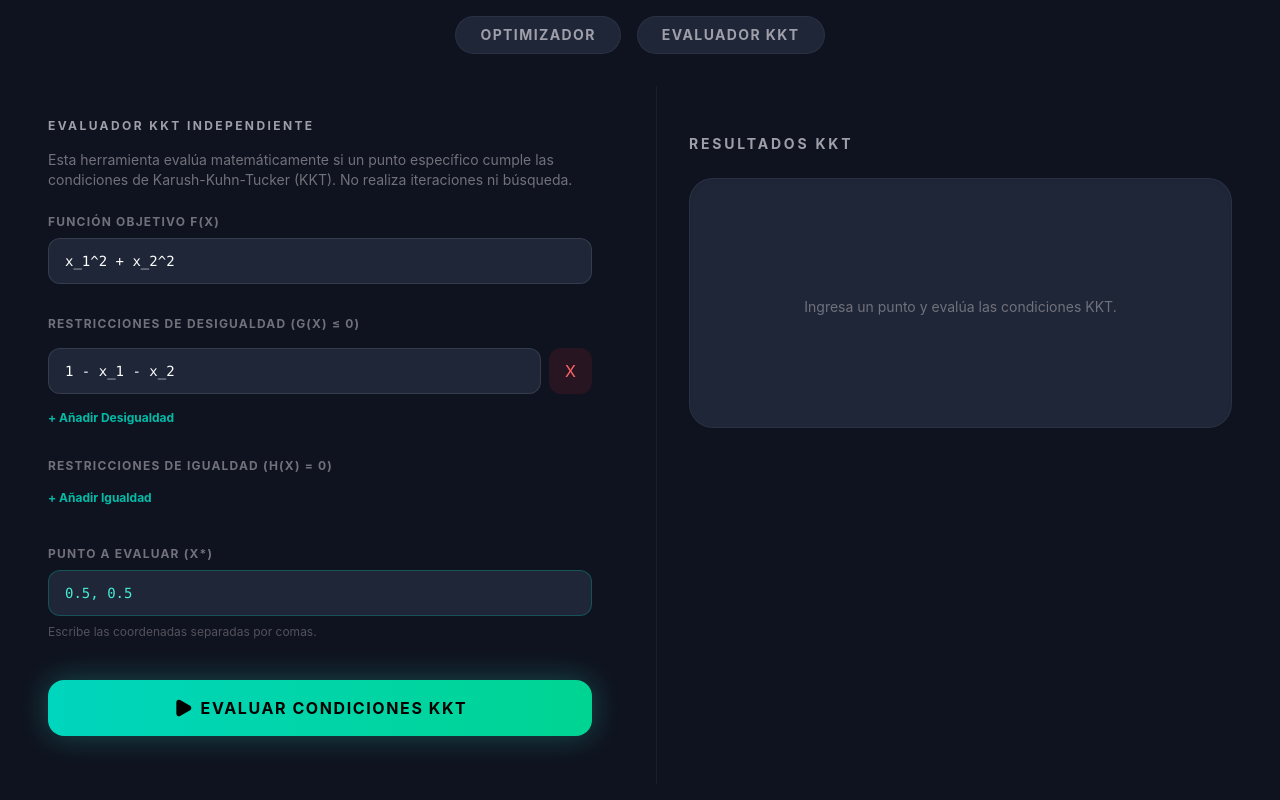
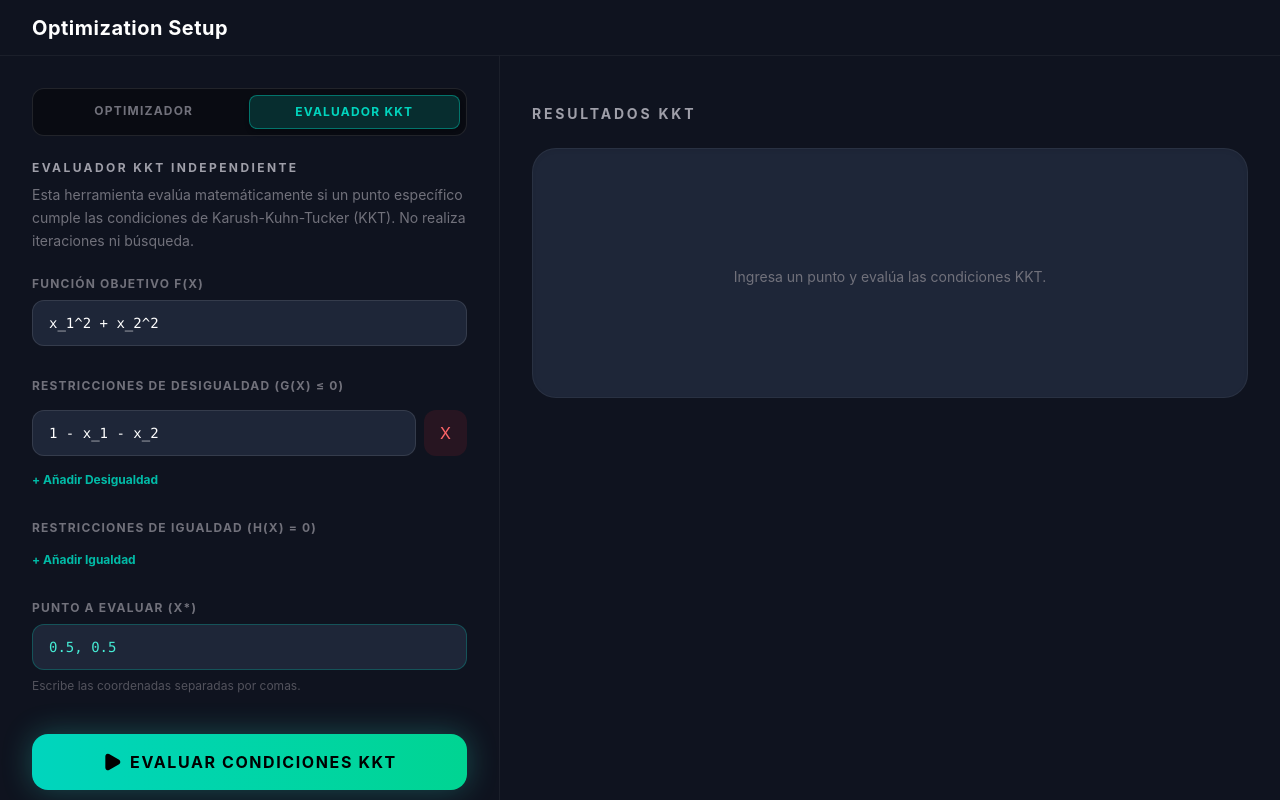
Before and after one commit to DanteDev2102/optimizacion, a SvelteKit app: page /kkt in a window 1280 px wide. Built offline with nearby package versions, Linux system fonts and the light colour scheme; what @cortex-js/compute-engine would draw is missing.

Commit message:
UI: Reubicar selector Optimizador/KKT en panel izquierdo preservando diseño original

```diff
--- a/src/lib/components/SetupView.svelte
+++ b/src/lib/components/SetupView.svelte
@@ -69,6 +69,16 @@
   <!-- SCROLLABLE CONTENT -->
   <div class="flex-1 overflow-y-auto custom-scrollbar p-6 lg:p-8">
     <div class="flex flex-col gap-8 w-full max-w-2xl mx-auto">
+
+      <!-- Mode Selection Tabs -->
+      <div class="flex p-1.5 bg-black/40 border border-white/10 rounded-xl -mb-2">
+        <a href="/" class="flex-1 py-2 px-2 text-center text-xs font-bold tracking-widest uppercase rounded-lg bg-teal-500/20 text-teal-400 border border-teal-500/50 shadow-md transition-all">
+          Optimizador
+        </a>
+        <a href="/kkt" class="flex-1 py-2 px-2 text-center text-xs font-bold tracking-widest uppercase rounded-lg text-zinc-500 hover:text-white hover:bg-white/5 transition-all">
+          Evaluador KKT
+        </a>
+      </div>
 
       <!-- Algorithms -->
       <div class="flex flex-col gap-4">
--- a/src/lib/utils/algorithms/QuasiNewton.ts
+++ b/src/lib/utils/algorithms/QuasiNewton.ts
@@ -19,7 +19,7 @@ export class BFGSOptimizer implements IOptimizer {
     const n = xk.length;
 
     // Initial inverse Hessian approximation: H0 = I (keep plain arrays for mathjs operations)
-    let Hk = identity(n).toArray() as number[][];
+    let Hk = (identity(n) as any).toArray() as number[][];
 
     const iterations: IterationResult[] = [];
     let funcEvals = 0;
@@ -170,9 +170,9 @@ export class DFPOptimizer implements IOptimizer {
       // Ensure pk is a flat JS Array of numbers
       let pk: number[] = [];
       if (Array.isArray(pkMat)) {
-         pk = pkMat.flat(Infinity) as number[];
+         pk = (pkMat as any[]).flat(10) as number[];
       } else if (pkMat && typeof (pkMat as any).valueOf === 'function') {
-         pk = (pkMat as any).valueOf().flat(Infinity) as number[];
+         pk = (pkMat as any).valueOf().flat(10) as number[];
       } else {
          pk = [pkMat as unknown as number];
       }
--- a/src/lib/utils/core/interfaces.ts
+++ b/src/lib/utils/core/interfaces.ts
@@ -13,7 +13,7 @@ export interface OptimizationConfig {
   c1?: number; // Armijo parameter
   c2?: number; // Wolfe parameter
   contractionFactor?: number; // rho for Line Search
-  lineSearchMethod?: "backtracking" | "zoom" | string;
+  lineSearchMethod?: "backtracking" | "zoom";
   lineSearchStrategy?: "backtracking" | "exact" | "constant" | string;
   populationSize?: number; // For GA
   generations?: number; // For GA
--- a/src/routes/+layout.svelte
+++ b/src/routes/+layout.svelte
@@ -14,16 +14,6 @@
 
   <!-- Main Content -->
   <main class="flex-1 w-full flex flex-col h-screen relative z-10">
-    <!-- Top Navigation -->
-    <div class="w-full flex items-center justify-center gap-4 py-4 z-50">
-      <a href="/" class="px-6 py-2 rounded-full text-sm font-bold tracking-widest uppercase transition-all bg-[#1e2638] text-zinc-400 hover:text-white border border-white/5 hover:border-teal-500/50">
-        Optimizador
-      </a>
-      <a href="/kkt" class="px-6 py-2 rounded-full text-sm font-bold tracking-widest uppercase transition-all bg-[#1e2638] text-zinc-400 hover:text-white border border-white/5 hover:border-teal-500/50">
-        Evaluador KKT
-      </a>
-    </div>
-
     <div class="flex-1 relative overflow-hidden">
       <div class="absolute inset-0">
         {@render children()}
--- a/src/routes/kkt/+page.svelte
+++ b/src/routes/kkt/+page.svelte
@@ -37,17 +37,36 @@
   }
 </script>
 
-<!-- FULLSCREEN RESPONSIVE LAYOUT FOR KKT -->
-<div class="relative w-full h-full flex flex-col lg:flex-row bg-[#0f131f] p-2 lg:p-4 gap-4 lg:gap-8 overflow-hidden">
+<!-- TRUE FULLSCREEN RESPONSIVE LAYOUT -->
+<div class="relative w-full h-full flex flex-col bg-[#0f131f] overflow-hidden">
+
+  <!-- GLOBAL HEADER -->
+  <header class="w-full h-14 shrink-0 border-b border-white/5 px-6 lg:px-8 flex items-center gap-3 bg-[#0f131f] z-10">
+    <h1 class="text-xl font-bold text-white tracking-wide truncate capitalize">Optimization Setup</h1>
+  </header>
+
+  <!-- MAIN CONTENT SPLIT -->
+  <div class="flex-1 flex flex-row overflow-hidden relative">
 
     <!-- LEFT PANEL: Setup -->
-  <div class="w-full lg:w-1/2 h-full flex-col overflow-y-auto custom-scrollbar flex">
-    <div class="w-full py-6 lg:py-8 px-4 lg:px-8">
+    <div class="h-full flex-col bg-[#0f131f] flex shrink-0 w-full lg:w-[500px] border-r border-white/5 overflow-y-auto custom-scrollbar">
+      <div class="w-full py-6 lg:py-8 px-6 lg:px-8">
 
         <div class="flex flex-col gap-6">
+
+          <!-- Mode Selection Tabs -->
+          <div class="flex p-1.5 bg-black/40 border border-white/10 rounded-xl">
+            <a href="/" class="flex-1 py-2 px-2 text-center text-xs font-bold tracking-widest uppercase rounded-lg text-zinc-500 hover:text-white hover:bg-white/5 transition-all">
+              Optimizador
+            </a>
+            <a href="/kkt" class="flex-1 py-2 px-2 text-center text-xs font-bold tracking-widest uppercase rounded-lg bg-teal-500/20 text-teal-400 border border-teal-500/50 shadow-md transition-all">
+              Evaluador KKT
+            </a>
+          </div>
+
           <div>
-          <h2 class="text-xs font-bold tracking-[0.2em] text-zinc-400 uppercase mb-4">Evaluador KKT Independiente</h2>
-          <p class="text-sm text-zinc-500">
+            <h2 class="text-xs font-bold tracking-[0.2em] text-zinc-400 uppercase mb-2">Evaluador KKT Independiente</h2>
+            <p class="text-sm text-zinc-500 leading-relaxed">
               Esta herramienta evalúa matemáticamente si un punto específico cumple las condiciones de Karush-Kuhn-Tucker (KKT). No realiza iteraciones ni búsqueda.
             </p>
           </div>
@@ -89,7 +108,7 @@
           </div>
 
           <!-- Punto a evaluar -->
-        <div class="flex flex-col gap-2 mt-4">
+          <div class="flex flex-col gap-2 mt-2">
             <label class="text-xs font-bold tracking-widest text-zinc-500 uppercase">Punto a Evaluar (x*)</label>
             <input type="text" bind:value={pointStr} placeholder="ej. 0.5, 0.5"
                    class="w-full bg-[#1e2638] text-teal-300 border border-teal-500/30 rounded-xl px-4 py-3 font-mono text-sm focus:outline-none focus:border-teal-500" />
@@ -97,18 +116,19 @@
           </div>
 
           <!-- Acción -->
-        <button onclick={evaluate} class="mt-4 w-full py-4 rounded-2xl bg-gradient-to-r from-teal-400 to-emerald-400 text-black font-bold uppercase tracking-widest flex items-center justify-center gap-2 hover:opacity-90 transition-all shadow-[0_0_30px_rgba(45,212,191,0.3)]">
+          <button onclick={evaluate} class="mt-4 w-full py-4 rounded-2xl bg-gradient-to-r from-teal-400 to-emerald-400 text-black font-bold uppercase tracking-widest flex items-center justify-center gap-2 hover:opacity-90 transition-all shadow-[0_0_30px_rgba(45,212,191,0.3)] pb-4">
             <Play class="w-5 h-5 fill-current" />
             Evaluar Condiciones KKT
           </button>
 
+          <div class="h-8"></div>
         </div>
       </div>
     </div>
 
     <!-- RIGHT PANEL: Results -->
-  <div class="w-full lg:w-1/2 h-full flex-col relative overflow-hidden lg:border-l lg:border-white/5 flex">
-    <div class="w-full h-full py-6 lg:py-8 px-4 lg:px-8 overflow-y-auto custom-scrollbar">
+    <div class="flex-1 h-full flex-col relative overflow-hidden flex bg-[#0f131f]">
+      <div class="w-full h-full py-6 lg:py-8 px-6 lg:px-8 overflow-y-auto custom-scrollbar">
         <KKTEvaluatorView
           {result}
           {errorMsg}
@@ -117,3 +137,4 @@
     </div>
 
   </div>
+</div>
```
Lines whose indentation alone changed are shown as unchanged.
